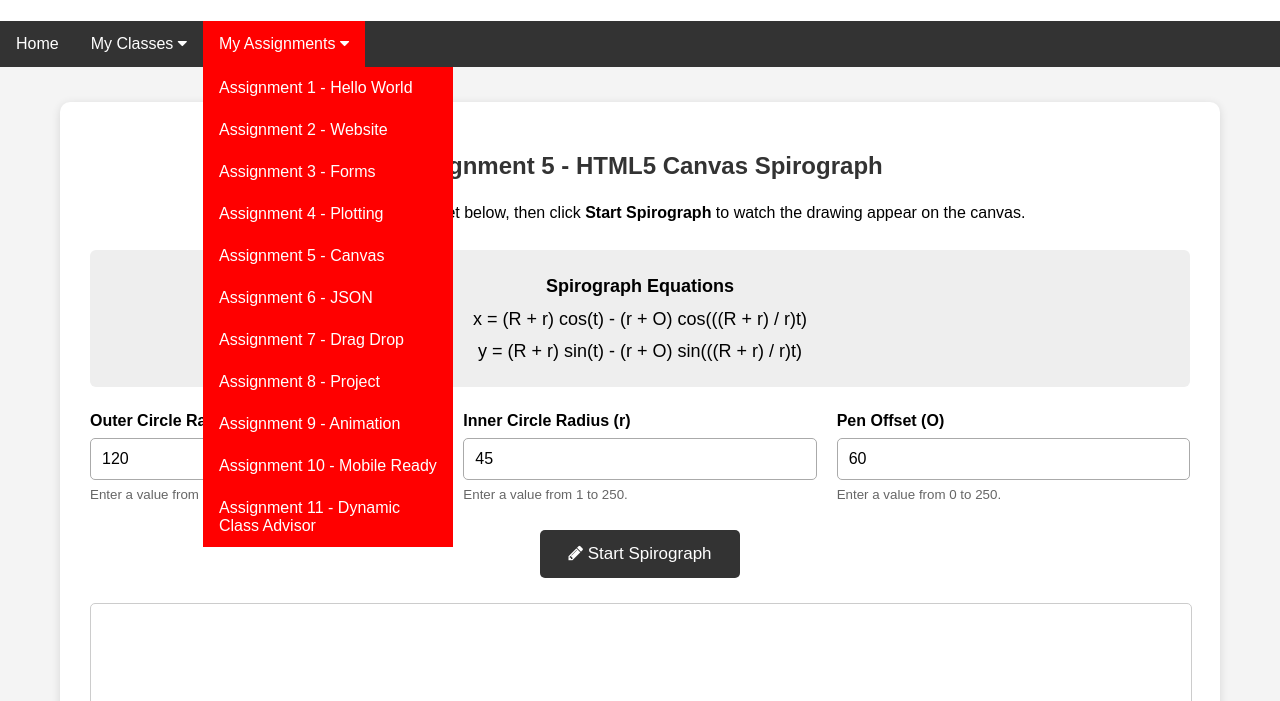
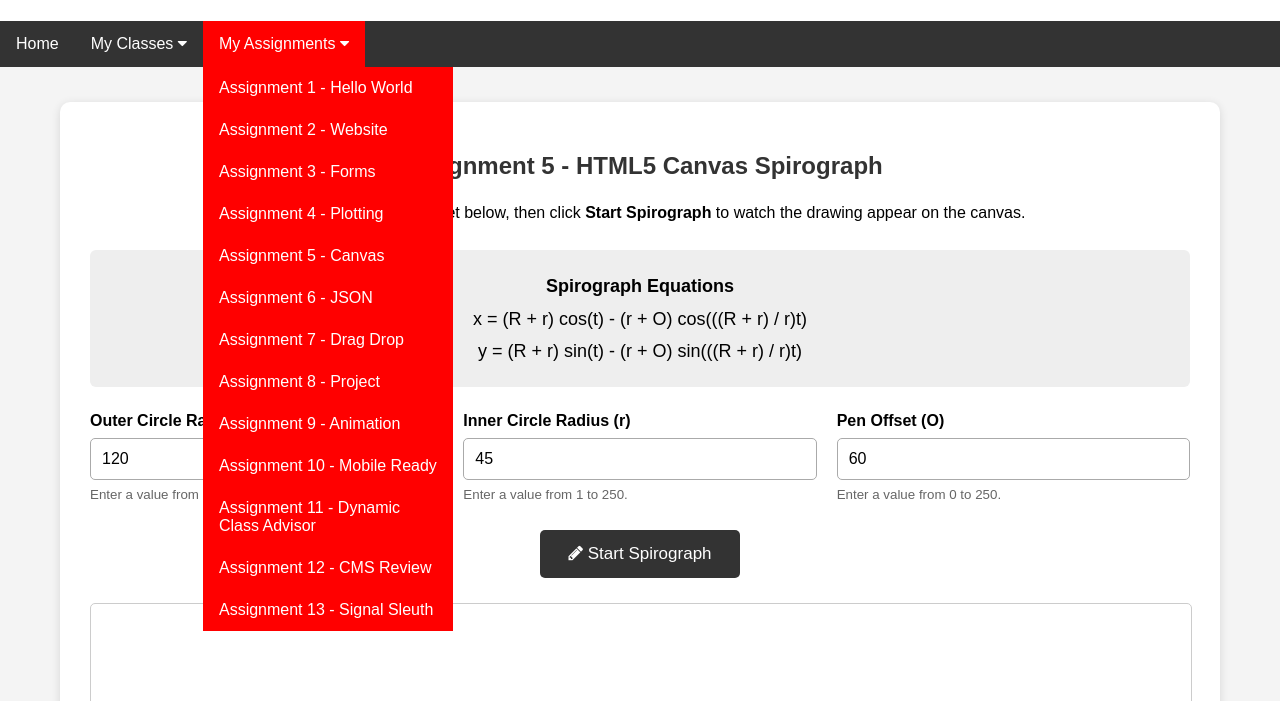
Before and after one commit to magmakingfj/COP4813, a plain HTML site: page assignment5.html in a window 1280 px wide. Both pictures are taken after a click on the button "My Assignments". Shown: the part 99-800 px from the top of the page. Drawn offline with Linux system fonts and the light colour scheme.

Commit message:
Add links for Assignment 12 and Assignment 13

```diff
--- a/assignment5.html
+++ b/assignment5.html
@@ -290,6 +290,8 @@
                 <a href="assignment9.html"> Assignment 9 - Animation </a>
                 <a href="assignment10.html"> Assignment 10 - Mobile Ready </a>
                 <a href="Assignment11.html"> Assignment 11 - Dynamic Class Advisor </a>
+                <a href="Assignment13.html">Assignment 12 - CMS Review </a>
+                <a href="Assignment13.html">Assignment 13 - Signal Sleuth</a>
             </div>
         </div>
 
```
